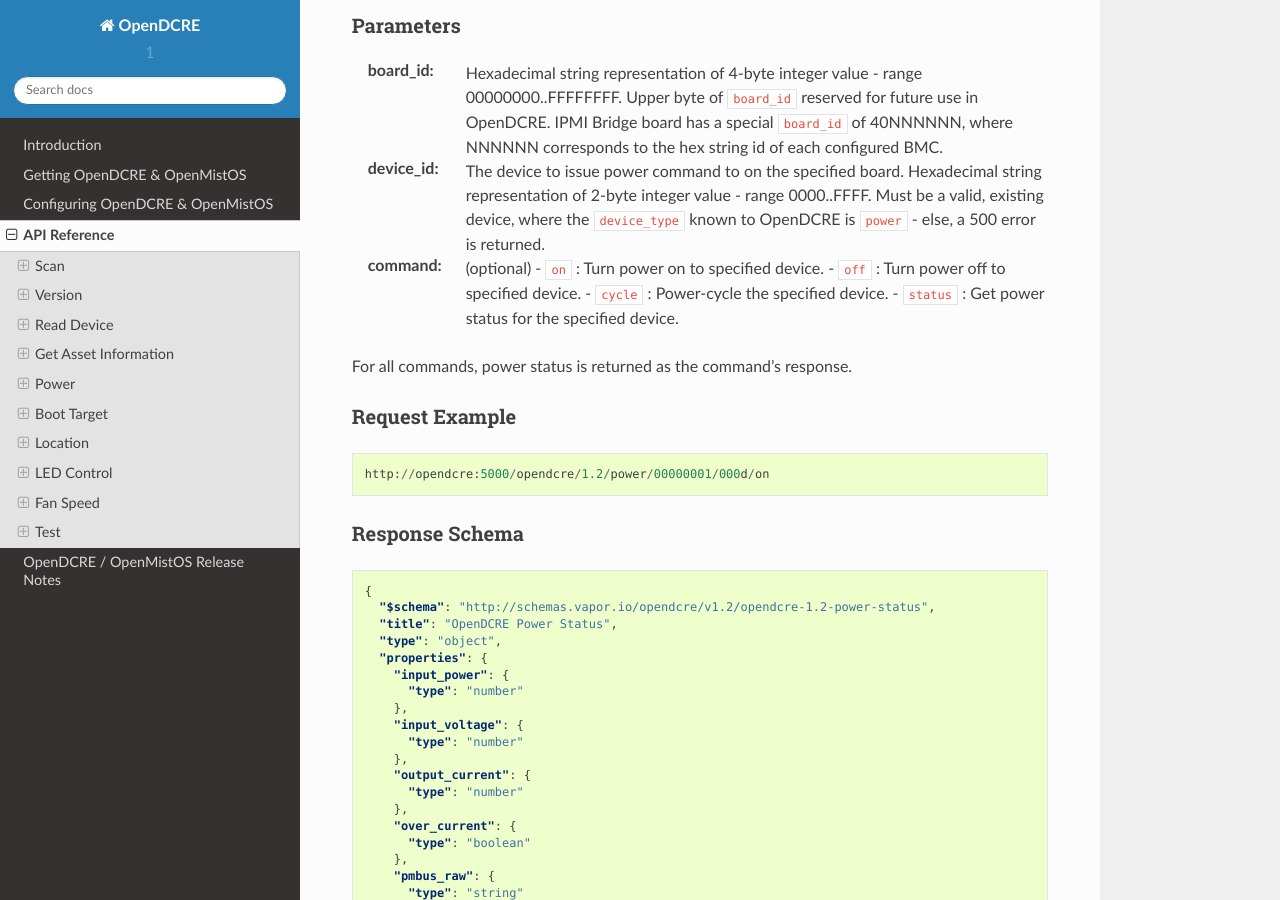
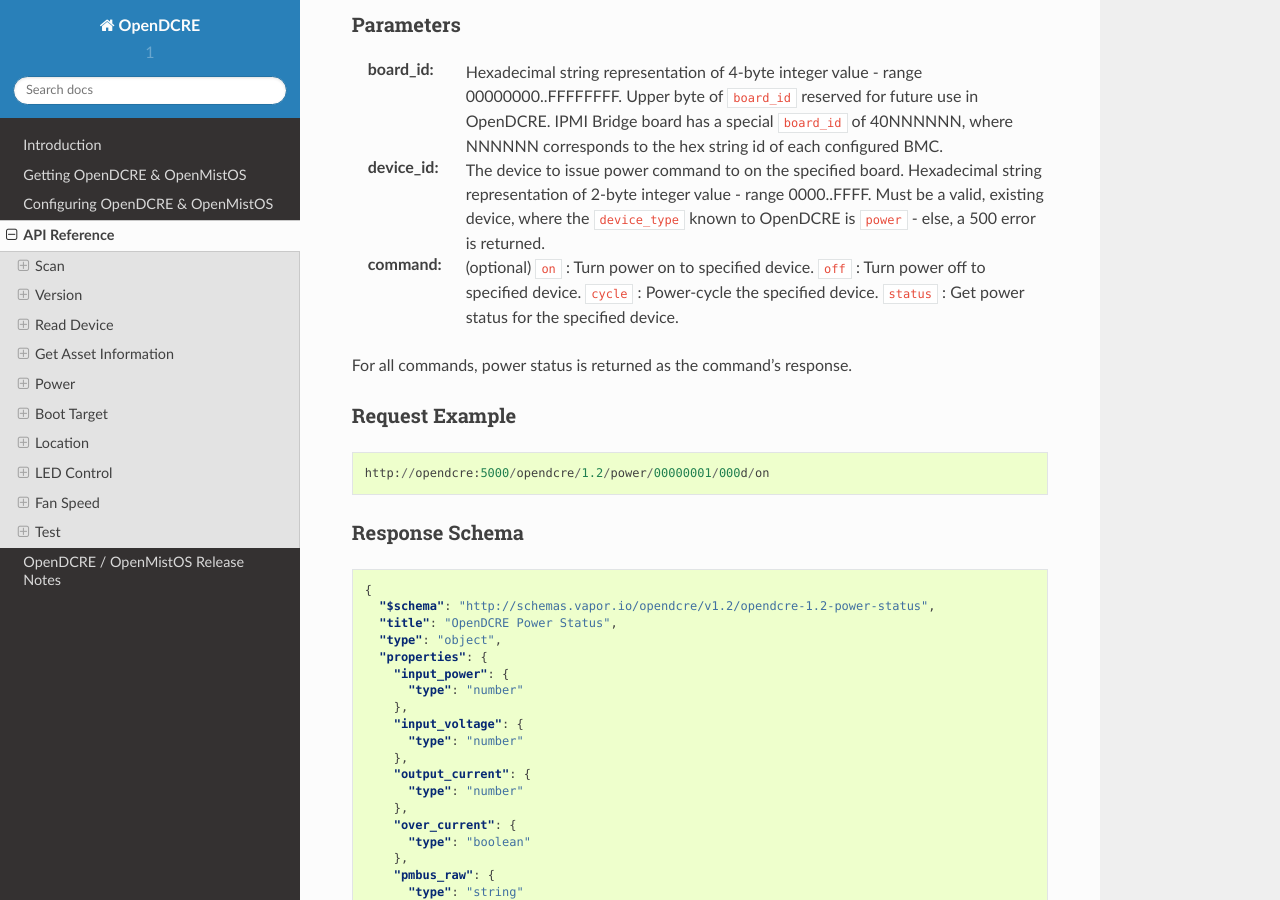
Before and after one commit to vapor-ware/synse-server, a Sphinx documentation site: the page built from docs/source/api.rst, in a window 1280 px wide and 900 px high, scrolled down 7930 px. Built offline with Sphinx 7.4.7 and the Read the Docs theme 2.0.0, drawn with Linux system fonts in a browser that asks for light colours; some of the changed text lies outside the part shown.

Commit message:
minor fixes to style formatting

```diff
--- a/docs/source/api.rst
+++ b/docs/source/api.rst
@@ -209,13 +209,8 @@
 Parameters
 ----------
 
-:device_type:  String value (lower-case) indicating what type of device to read
-    - ``thermistor``
-    - ``temperature``
-    - ``humidity``
-    - ``led``
-    - ``fan_speed``
-    - ``pressure`` (not implemented yet)
+:device_type:  String value (lower-case) indicating what type of device to read: ``thermistor``, ``temperature``,
+    ``humidity``, ``led``, ``fan_speed``, ``pressure`` (not implemented yet)
 :board_id: Hexadecimal string representation of 4-byte integer value - range 00000000..FFFFFFFF.  Upper byte of ``board_id`` reserved for future use in OpenDCRE.  IPMI Bridge board has a special ``board_id`` of 40NNNNNN (where NNNNNN is the hex string id of each individual BMC configured with the IPMI Bridge).
 :device_id: The device to read on the specified board.  Hexadecimal string representation of a 2-byte integer value - range 0000..FFFF.  Must be a valid, existing device, where the ``device_type`` known to  OpenDCRE matches the ``device_type`` specified in the command for the given device - else, a 500 error is returned.
 
@@ -403,11 +398,10 @@
 
 :board_id: Hexadecimal string representation of 4-byte integer value - range 00000000..FFFFFFFF.  Upper byte of ``board_id`` reserved for future use in OpenDCRE.  IPMI Bridge board has a special ``board_id`` of 40NNNNNN, where NNNNNN corresponds to the hex string id of each configured BMC.
 :device_id: The device to issue power command to on the specified board.  Hexadecimal string representation of 2-byte integer value - range 0000..FFFF.  Must be a valid, existing device, where the ``device_type`` known to OpenDCRE is ``power`` - else, a 500 error is returned.
-:command: (optional)
-    - ``on`` : Turn power on to specified device.
-    - ``off`` : Turn power off to specified device.
-    - ``cycle`` : Power-cycle the specified device.
-    - ``status`` : Get power status for the specified device.
+:command: (optional) ``on`` : Turn power on to specified device.
+    ``off`` : Turn power off to specified device.
+    ``cycle`` : Power-cycle the specified device.
+    ``status`` : Get power status for the specified device.
 
 For all commands, power status is returned as the command's response.
 
@@ -495,9 +489,9 @@
 :board_id: Hexadecimal string representation of 4-byte integer value - range 00000000..FFFFFFFF.  Upper byte of ``board_id`` reserved for future use in OpenDCRE.  IPMI Bridge board has a special ``board_id`` of 40NNNNNN, where NNNNNN corresponds to the hex string id of each configured BMC.
 :device_id: The device to issue boot target command to on the specified board.  Hexadecimal string representation of 2-byte integer value - range 0000..FFFF.  Must be a valid, existing device, where the ``device_type`` known to OpenDCRE is ``system`` - else, a 500 error is returned.
 :target: (optional)
-    - ``hdd`` : boot to hard disk
-    - ``pxe`` : boot to network
-    - ``no_override`` : use the system default boot target
+    ``hdd`` : boot to hard disk.
+    ``pxe`` : boot to network.
+    ``no_override`` : use the system default boot target.
 
 If a target is not specified, boot_target makes no changes, and simply retrieves and returns the system boot target.  If ``target`` is specified and valid, the boot_target command will return the updated boot target value, as provided by the remote device.
 
@@ -700,8 +694,8 @@
 :board_id: Hexadecimal string representation of 4-byte integer value - range 00000000..FFFFFFFF.  Upper byte of ``board_id`` reserved for future use in OpenDCRE.  IPMI Bridge board has a special ``board_id`` of 40NNNNNN, where NNNNNN corresponds to the hex string id of each configured BMC.
 :device_id: The device to issue LED control command to on the specified board.  Hexadecimal string representation of 2-byte integer value - range 0000..FFFF.  Must be a valid, existing device, where the ``device_type`` known to OpenDCRE is ``led`` - else, a 500 error is returned.
 :led_state: (optional)
-    - ``on`` : Turn on the chassis identify LED.
-    - ``off`` : Turn off the chassis identify LED.
+    ``on`` : Turn on the chassis identify LED.
+    ``off`` : Turn off the chassis identify LED.
 
 Request Example
 ---------------
```
Also changed, not shown: other parts of docs/source/api.rst (+1 -1 lines).
